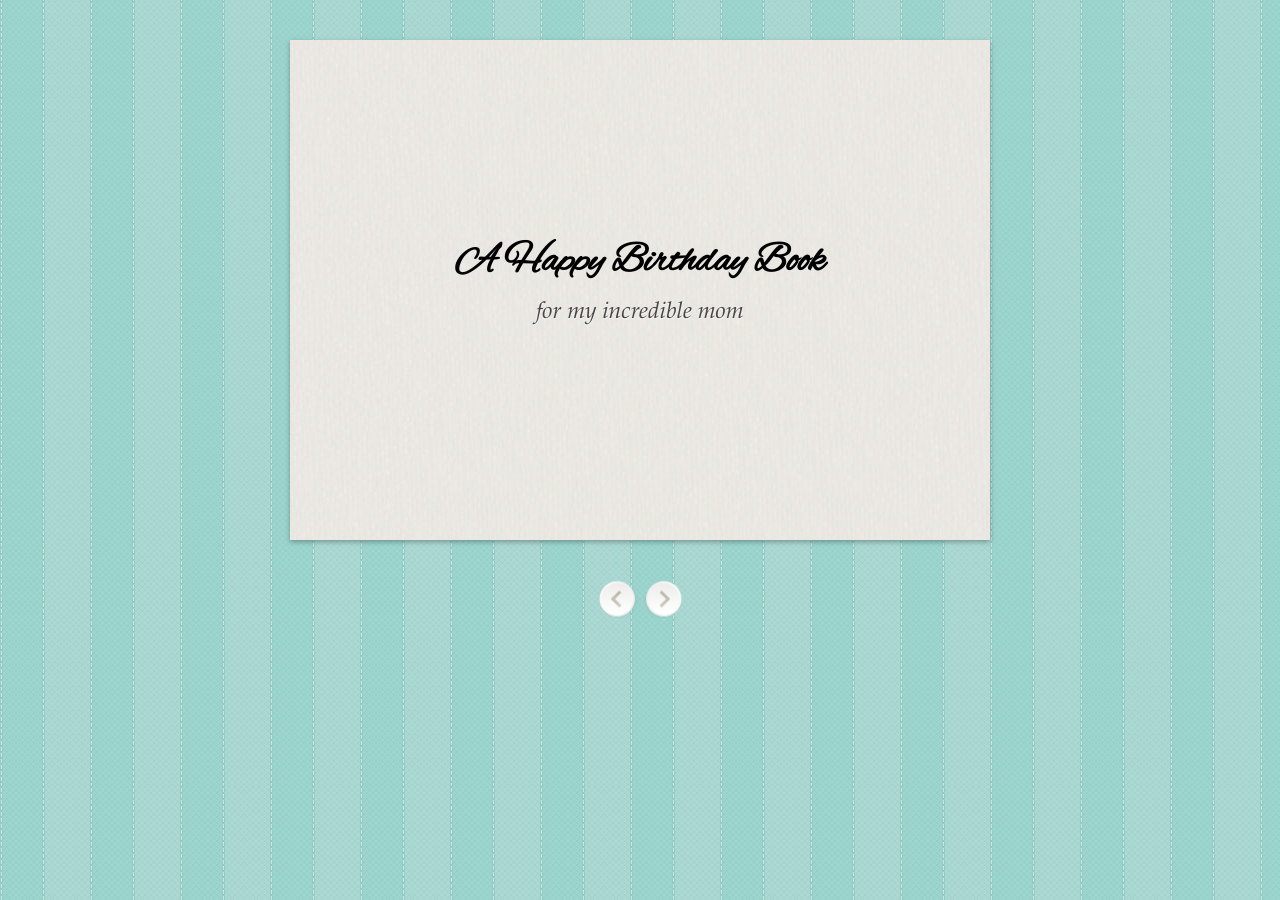
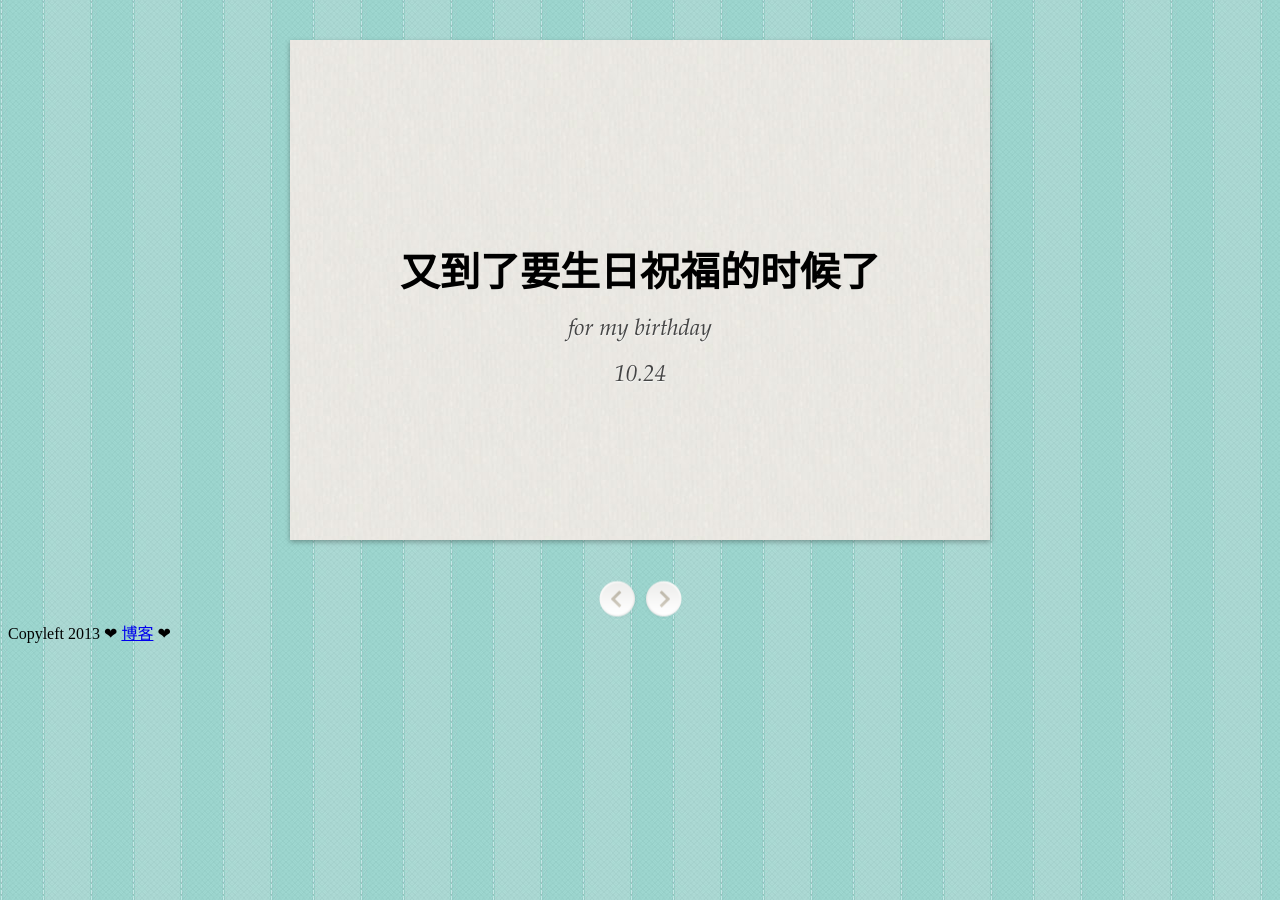
Before and after one commit to fansize/fansize.github.io, a Jekyll site: the page birthday/index.html, which Jekyll copies as it is, in a window 1280 px wide. Built offline with Jekyll 4.4.1, drawn with Linux system fonts in a browser that asks for light colours; Markdown is read by kramdown in place of the engine named in the settings; a script that is not in the unit is left out.

Commit message:
birthday 2

```diff
--- a/birthday/assets/stylesheets/flipbook-custom.css
+++ b/birthday/assets/stylesheets/flipbook-custom.css
@@ -225,10 +225,7 @@
 	right: 55px;
 	margin-top: -130px;
 	border-radius: 50%;
-	-webkit-box-shadow: 3px 3px 8px 1px #c4c4bc inset;
-	-moz-box-shadow: 3px 3px 8px 1px #c4c4bc inset;
-	box-shadow: 3px 3px 8px 1px #c4c4bc inset;
-	background-color: #f7f5ef;
+
 	z-index: 0;
 }
 
--- a/birthday/index.html
+++ b/birthday/index.html
@@ -1,7 +1,8 @@
 <!DOCTYPE html>
 <html>
+<meta http-equiv="Content-Type" content="text/html; charset=utf-8" />
 <head>
-	<title>Happy Birthday Mom!</title>
+	<title>Happy Birthday To Me</title>
 	<link href="assets/stylesheets/animate.css" rel="stylesheet" type="text/css">
 	<link href="assets/stylesheets/main.css" rel="stylesheet" type="text/css">
 	<link href="assets/stylesheets/flipbook-style.css" rel="stylesheet" type="text/css">
@@ -13,90 +14,72 @@
 <body>
 		<section class="main">
 
+
+
 			<div class="bb-custom-wrapper">
 				<div id="bb-bookblock" class="bb-bookblock">
 					<div class="bb-item">
 						<div class="bb-custom-content cover-page">
-							<h1>A Happy Birthday Book</h1>
+							<h1>又到了要生日祝福的时候了</h1>
 							<br>
-							<h4>for my incredible mom</h4>
+							<h4>for my birthday</h4>
+							<br>
+							<h4>10.24</h4>
 						</div>
 					</div>
 					<div class="bb-item">
 						<div class="bb-custom-content bb-custom-bg">
-							<h3>Anne Hathaway</h3>
+							<h3>DREAM·生活</h3>
 							<img class="pink-cake" src="assets/images/anne_cake_pink.png" />
 							<div class="bb-custom-card-content">
-								<p>You celebrate me every day.</p>
-								<p class="first">Today, I celebrate you.</p>
+								<p>话说也二十又三了，</p>
+								<p class="first">一如往昔那般期待自己未来的模样。</p>
+								<p>慌慌张张 匆匆忙忙 为何生活总是这样</p>
 							</div>
 						</div>
 					</div>
 					<div class="bb-item">
 						<div class="bb-custom-content">
 							<div class="bb-custom-circle">
-								<img src="assets/images/royalty.png" class="royalty-image"/>
+								<img src="assets/images/royalty.jpg" class="royalty-image"/>
+								<p>呵呵</p>
 							</div>
+
 							<div class="letter-message">
-								<p>On your birthday, you are royalty.</p>
+
 							</div>
 							<div id="folder" class="folder">
-								<div class="folder-cover"><span>Click me to open &rarr;</span></div>
+								<div class="folder-cover"><span>生日愿望？&rarr;</span></div>
 								<div class="folder-inner">
 									<a id="folder-next" href="#">page &rarr;</a>
-									<p>Please join us in honoring
-										<br><span class="mom-name">Anne Hathaway</span>
-										<br>As we pay tribute to the incredible presence she has in
-												all of our lives.
+									<p>1、减肥吧（一直想做而未做的）
 										<br>
-										<br>When: March 25, 2013</p>
+										<br>
+									2、祝朋友们一切顺利
+										<br>
+										<br>
+										<br>
+									3、搞清楚自己
+									</p>
 								</div>
 								<div class="folder-inner-next">
 									<a id="folder-close" href="#">&larr; close</a>
-									<h4>Itinerary</h4>
-									<p>8:30AM: Ceremonies begin</p>
-									<p>9:00AM - 6:00PM: Intermittent birthday cheer</p>
-									<p>7:00PM: Grand Finale</p>
+									<br>
+										<br>
+									<h4>A Girl？</h4>
+									<p>maybe</p>
 								</div>
 								<div class="folder-fold"></div>
 							</div>
 						</div>
 					</div>
-					<div class="bb-item">
-						<div class="bb-custom-content">
-							<div class="bb-custom-bookshelf-text">
-								<br>
-								<p class="first">To start off the celebrations,</p>
-								<p class="second">I've prepared a full shelf of wonderful things about you</p>
-								<p class="third">Click on them for some lovin'</p>
-							</div>
-							<div class="bb-custom-bookshelf">
-								<a href="#" data-reveal-id="champagne-modal">
-									<img src="assets/images/shelf_icons/champagne.png" class="bookshelf-item"/>
-								</a>
-								<a href="#" data-reveal-id="flowers-modal">
-									<img src="assets/images/shelf_icons/flower.png" class="bookshelf-item"/>
-								</a>
-								<a href="#" data-reveal-id="treasure-modal">
-									<img src="assets/images/shelf_icons/treasure.png" class="bookshelf-item"/>
-								</a>
-								<a href="#" data-reveal-id="comfort-modal">
-									<img src="assets/images/shelf_icons/comfort.png" class="bookshelf-item"/>
-								</a>
-								<a href="#" data-reveal-id="home-modal">
-									<img src="assets/images/shelf_icons/home.png" class="bookshelf-item"/>
-								</a>
-								<a href="#" data-reveal-id="lifesaver-modal">
-									<img src="assets/images/shelf_icons/lifesaver.png" class="bookshelf-item"/>
-								</a>
-							</div>
-						</div>
-					</div>
+
 					<div class="bb-item">
 						<div class="bb-custom-content">
 							<div class="bb-custom-last">
-								<p class="happy-birthday">Happy birthday, mom!</p>
-								<p>you deserve it big time</p>
+								<p class="happy-birthday">祝我生日快乐！</p>
+								<p>不卑不亢  不慌不忙  也许生活应该这样!</p>
+
 								<img class="final-rose" src="assets/images/rose.png"/>
 							</div>
 						</div>
@@ -175,6 +158,17 @@
 				<a class="close-reveal-modal">&#215;</a>
 			</div>
 		</section>
+
+			<div id="copyright" >
+			<span align="left">
+			<script type="text/javascript" src="http://www.xiami.com/widget/player-single?uid=0&sid=1772141275&mode=js"></script>
+			</span>
+			<span align="center">
+
+          Copyleft 2013  <script type="text/javascript" charset="utf-8"></script>❤ <a href='http://loverenran.com'>博客</a>  ❤  </span>
+		</div>
+	</div>
+
 </body>
 
 <script src="assets/javascripts/jquery-min.js"></script>
```
Also changed, not shown: birthday/assets/images/royalty.jpg (added), birthday/assets/images/royalty1.png (added).
